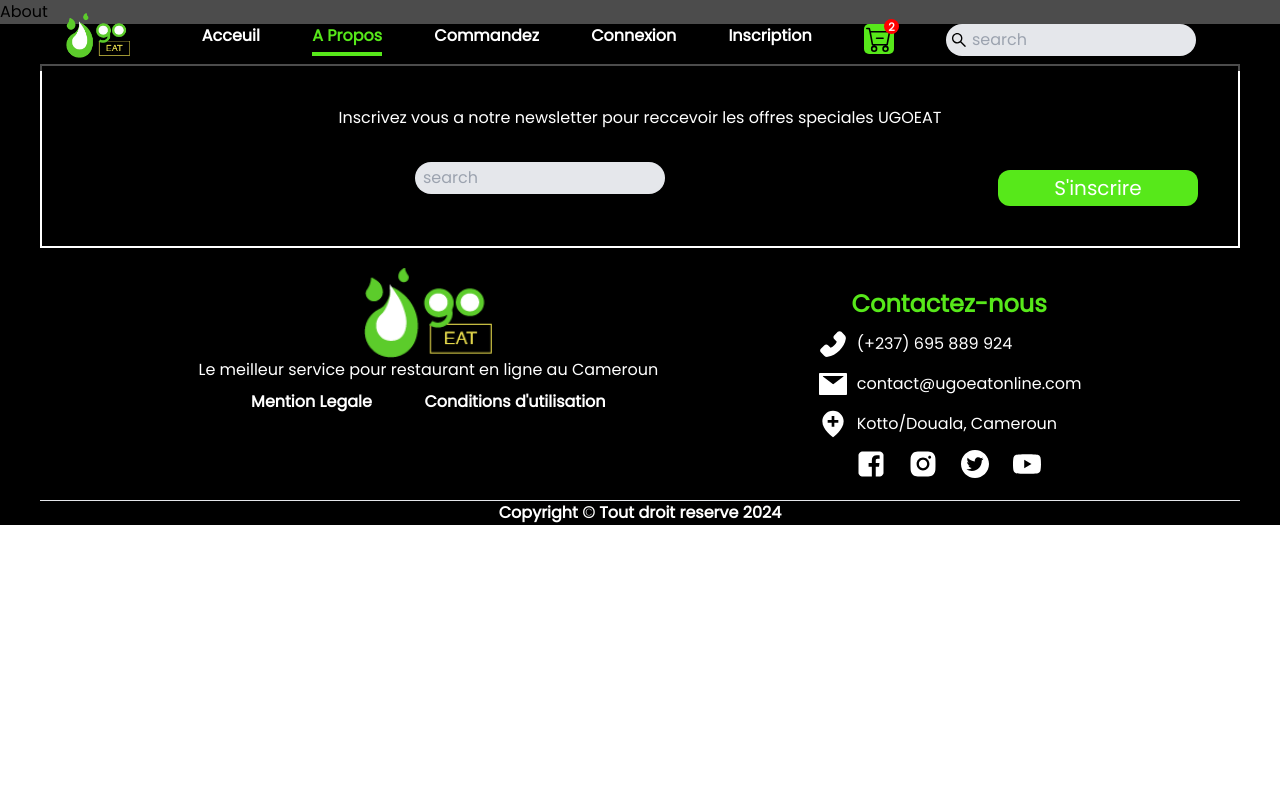
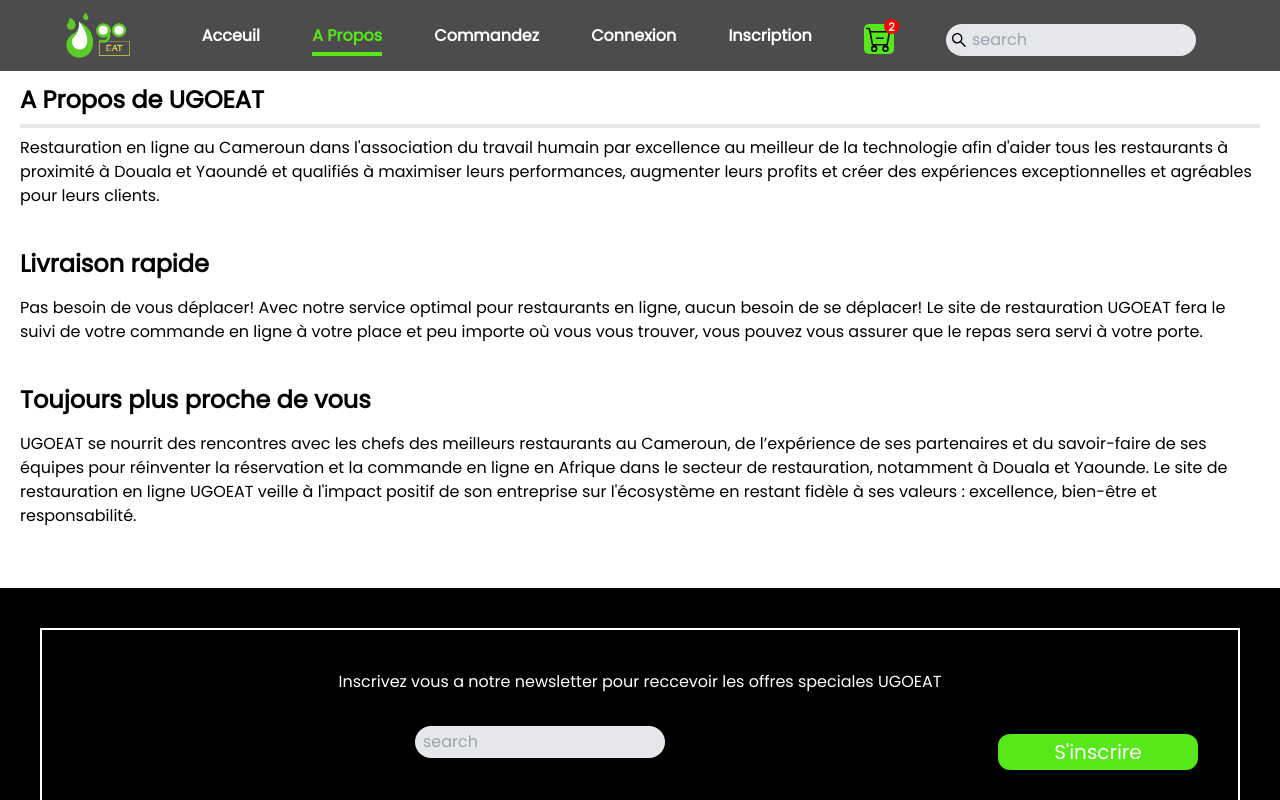
Before and after one commit to UGOEAT-Dev/Ugoeat-WebFront, a React (Vite) app: page /about in a window 1280 px wide. Shown: the top 800 px of the page. Built offline with nearby package versions, Linux system fonts and the light colour scheme.

Commit message:
Ajout de la section About

```diff
--- a/src/pages/about/About.jsx
+++ b/src/pages/about/About.jsx
@@ -1,5 +1,20 @@
 
 export default function About()
 {
-    return <h2>About</h2>
+    return (
+        <div className="p-5 sm:mt-16">
+            <div id="about" className="pb-10">
+                <h2 className="text-left text-2xl font-bold pb-2 mb-2 border-b-4">A Propos de UGOEAT</h2>
+                <p>Restauration en ligne au Cameroun dans l&apos;association du travail humain par excellence au meilleur de la technologie afin d&apos;aider tous les restaurants à proximité à Douala et Yaoundé et qualifiés à maximiser leurs performances, augmenter leurs profits et créer des expériences exceptionnelles et agréables pour leurs clients.</p>
+            </div>
+            <div id="" className="pb-10">
+                <h2 className="text-left text-2xl font-bold pb-2 mb-2">Livraison rapide</h2>
+                <p>Pas besoin de vous déplacer! Avec notre service optimal pour restaurants en ligne, aucun besoin de se déplacer! Le site de restauration UGOEAT fera le suivi de votre commande en ligne à votre place et peu importe où vous vous trouver, vous pouvez vous assurer que le repas sera servi à votre porte.</p>
+            </div>
+            <div className="pb-10">
+                <h2 className="text-left text-2xl font-bold pb-2 mb-2">Toujours plus proche de vous</h2>
+                <p>UGOEAT se nourrit des rencontres avec les chefs des meilleurs restaurants au Cameroun, de l’expérience de ses partenaires et du savoir-faire de ses équipes pour réinventer la réservation et la commande en ligne en Afrique dans le secteur de restauration, notamment à Douala et Yaounde. Le site de restauration en ligne UGOEAT veille à l&apos;impact positif de son entreprise sur l&apos;écosystème en restant fidèle à ses valeurs : excellence, bien-être et responsabilité.</p>
+            </div>
+        </div>
+    )
 }
```
